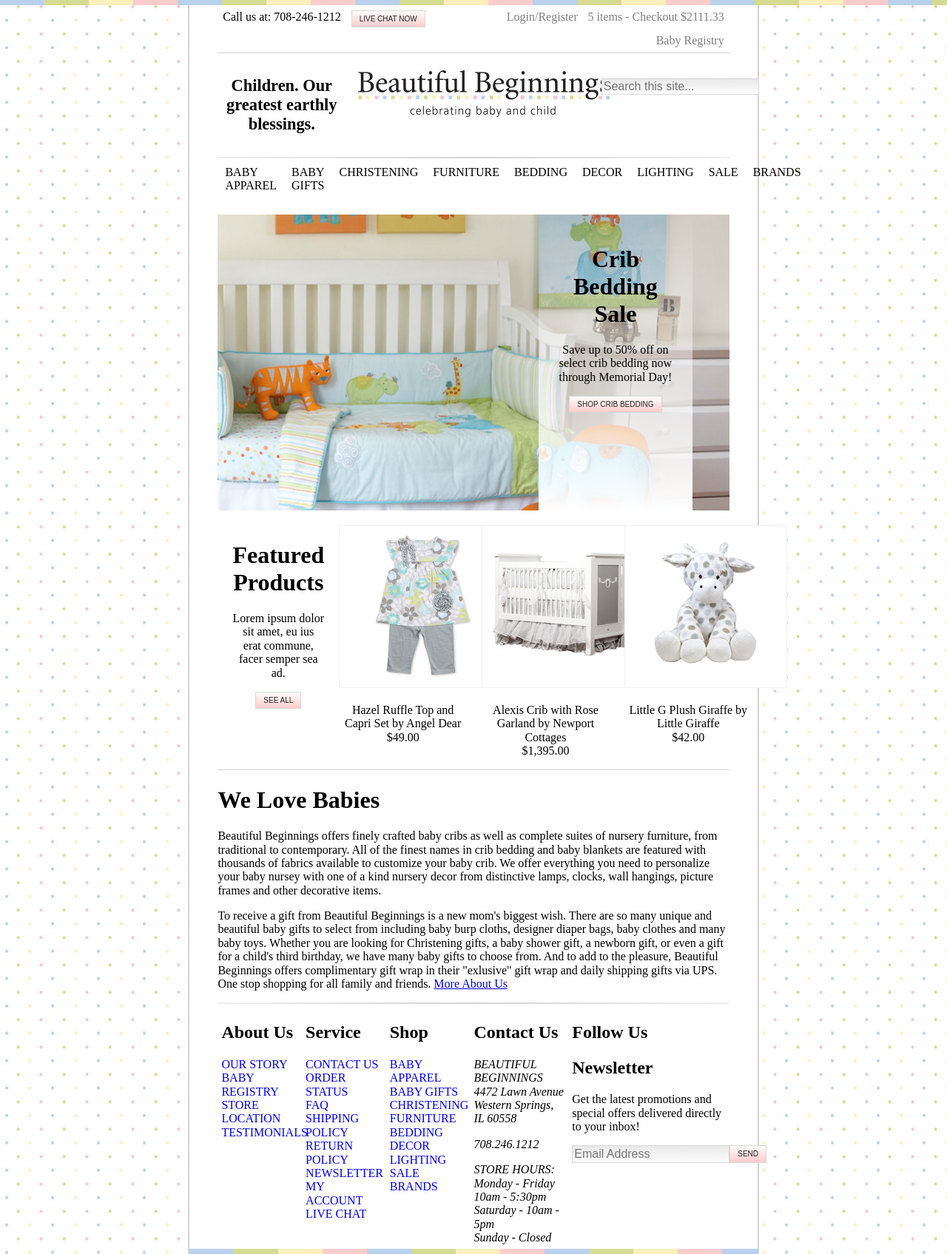
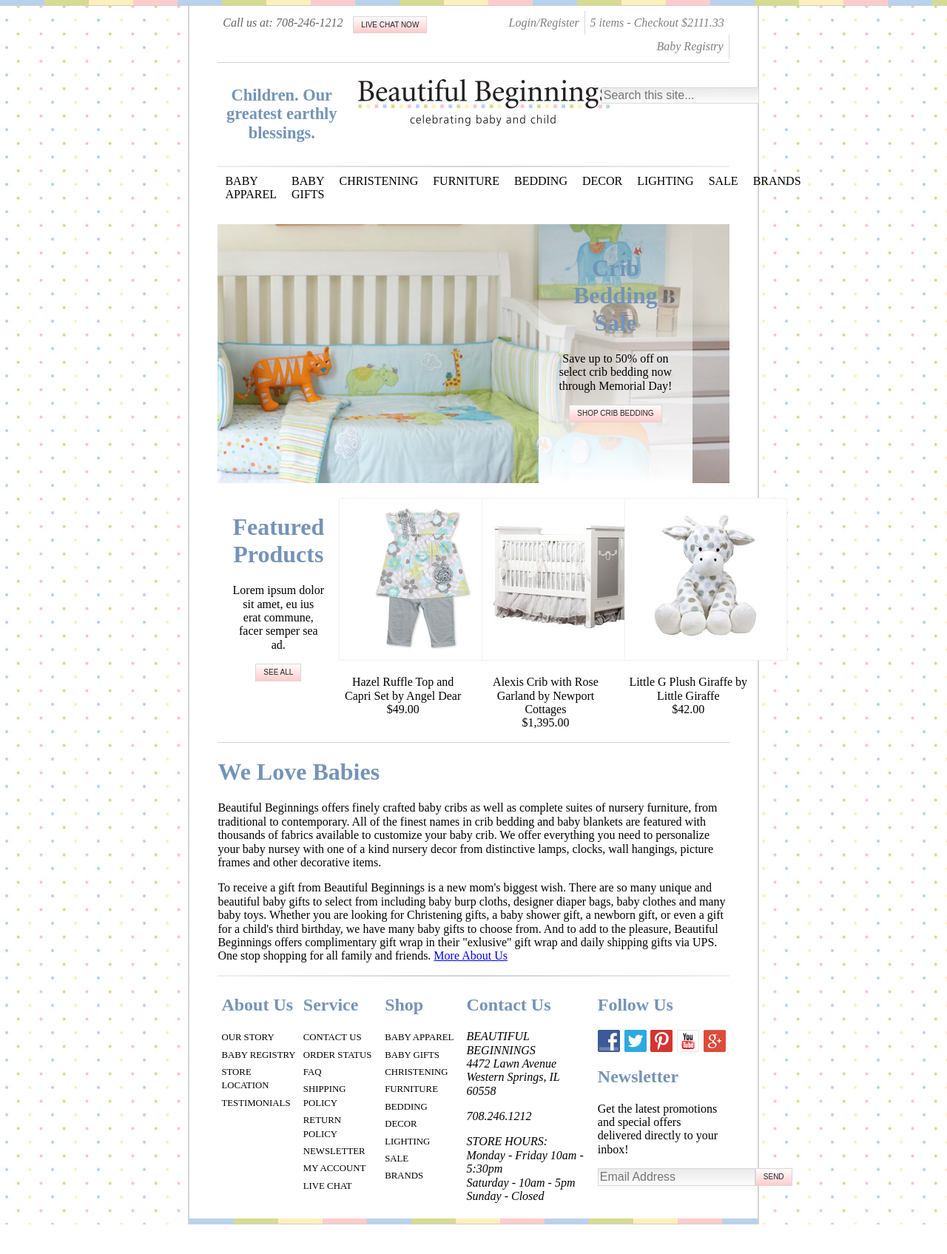
Before and after one commit to csan21/mock-two, a plain HTML site: page index.html in a window 1280 px wide. Shown: the whole page at 74% size. After the commit the page ends 1655 px from the top, so only its background shows below. Drawn offline with nearby package versions, Linux system fonts and the light colour scheme.

Commit message:
Add jquery and chocolate plugin for slideshow ease

```diff
--- a/index.html
+++ b/index.html
@@ -5,11 +5,13 @@
     <link rel="stylesheet" type="text/css" href="styles/normalize.css">
     <link rel="stylesheet" type="text/css" href="styles/main.css">
 
-    <script src="/js/application.js"></script>
+    <script src="https://ajax.googleapis.com/ajax/libs/jquery/3.2.1/jquery.min.js"></script>
+    <script src="js/jquery.chocolate.js"></script>
+    <script src="js/application.js"></script>
     <title>ae mock</title>
   </head>
   <body>
-  <div class="top-border"></div>
+  <div class="pattern-border"></div>
     <div class="container">
 
       <header>
@@ -55,7 +57,8 @@
           <h1>Crib Bedding Sale</h1>
           <p>Save up to 50% off on select crib bedding now through Memorial Day!</p>
           <button>SHOP CRIB BEDDING</button>
-        <div>
+        </div>
+        <div class="color-overlay"></div>
       </section>
 
       <section class="features">
@@ -152,6 +155,11 @@
         <div class="links-list" id="links-social">
         <h2>Follow Us</h2>
           <div class="social-icons">
+            <img src="img/sm-facebook.jpg" alt="Facebook">
+            <img src="img/sm-twitter.jpg" alt="Twitter">
+            <img src="img/sm-pinterest.jpg" alt="Pinterest">
+            <img src="img/sm-youtube.jpg" alt="Youtube">
+            <img src="img/sm-google.jpg" alt="Google">
           </div>
           <h2>Newsletter</h2>
           <p>
@@ -166,7 +174,7 @@
       <footer>
 
       </footer>
-      <div class="top-border"></div>
+      <div class="pattern-border"></div>
     </div>
   </body>
 </html>
--- a/js/application.js
+++ b/js/application.js
@@ -0,0 +1,7 @@
+$(document).ready(function() {
+  $('.slide-show').chocolate({
+    images: ['img/slide-room.jpg', 'img/slide-feet.jpg'],
+    interval: 6000,
+    speed: 2000
+  });
+});
--- /dev/null
+++ b/js/jquery.chocolate.js
@@ -0,0 +1,116 @@
+(function($) {
+  $.fn.chocolate = function(args) {
+    // Default Options
+    var options = $.extend(
+      {
+        interval: 3000,
+        speed: 1000
+      },
+      args
+    );
+
+    return this.each(function() {
+      var original = $(this);
+
+      // Create element
+      $div = $(document.createElement('div'));
+      $div.css({
+        position: 'absolute',
+        zIndex: 0,
+        overflow: 'hidden'
+      });
+
+      original.prepend($div);
+      $div.css(copybackground());
+      $div.css('background-image', 'url(' + args.images[0] + ')');
+
+      // This element background none
+      original.css('background', 'none');
+
+      // Clone bg element
+      $div2 = $div.clone();
+      $div.after($div2);
+
+      // Set postion
+      $div.css(copyPosition());
+      $div2.css(copyPosition());
+
+      // Resize window
+      $(window).resize(function() {
+        $div.css(copyPosition());
+        $div2.css(copyPosition());
+      });
+
+      // Copy background style
+      function copybackground() {
+        var backgroundProperties = [
+          'Attachment',
+          'Color',
+          'Repeat',
+          'Position',
+          'Size',
+          'Clip',
+          'Origin'
+        ];
+        var prop,
+          copyStyle = {},
+          i = 0;
+
+        for (; i < backgroundProperties.length; i++) {
+          prop = 'background' + backgroundProperties[i];
+          copyStyle[prop] = original.css(prop);
+        }
+
+        return copyStyle;
+      }
+
+      // Copy position style
+      function copyPosition() {
+        var corners = ['Top', 'Right', 'Bottom', 'Left'];
+        var i = 0,
+          position = original.position(),
+          copyStyle = {
+            top: position.top,
+            left: position.left,
+            width: original.innerWidth(),
+            height: original.innerHeight()
+          };
+
+        for (; i < corners.length; i++) {
+          corner = corners[i];
+          copyStyle['margin' + corner] = original.css('margin' + corner);
+          copyStyle['border' + corner] = original.css('border' + corner);
+        }
+
+        return copyStyle;
+      }
+
+      var count = 0,
+        current = 0;
+
+      // Change background function
+      var slide = function() {
+        if (current == args.images.length - 1) current = 0;
+        else current++;
+
+        if (count == 0) {
+          $div2.fadeOut(options.speed);
+          $div
+            .css('background-image', 'url(' + args.images[current] + ')')
+            .fadeIn(options.speed);
+          count++;
+        } else {
+          $div.fadeOut(options.speed);
+          $div2
+            .css('background-image', 'url(' + args.images[current] + ')')
+            .fadeIn(options.speed);
+          count = 0;
+        }
+      };
+
+      setInterval(function() {
+        slide();
+      }, options.interval);
+    });
+  };
+})(jQuery);
--- a/styles/_defaults.scss
+++ b/styles/_defaults.scss
@@ -1,14 +1,16 @@
+$main-blue: #7494b7;
+
 html,
 body {
   width: 100%;
   background-image: url(../img/bg-pattern.jpg);
 }
 
-.top-border {
+.pattern-border {
   background-image: url(../img/strip-footer.jpg);
   margin: 0 auto;
   width: 100%;
-  height: 7px;
+  height: 8px;
 }
 
 .line-break {
@@ -32,3 +34,9 @@ body {
     to(#efefef)
   );
 }
+
+h1,
+h2,
+h3 {
+  color: $main-blue;
+}
--- a/styles/_grid.scss
+++ b/styles/_grid.scss
@@ -14,73 +14,3 @@
 section {
   @extend .content;
 }
-
-.slide-show {
-  // background: linear-gradient(
-  //     to right,
-  //     rgba(245, 245, 245, 0),
-  //     rgba(160, 160, 160, 1)
-  //   ),
-  //   url(../img/slide-room.jpg) no-repeat center center;
-  background: url(../img/slide-room.jpg) no-repeat right center;
-  height: 400px;
-
-  > .slide-overlay {
-    background: linear-gradient(
-      to bottom,
-      rgba(255, 255, 255, 0),
-      rgba(255, 255, 255, 1)
-    );
-    text-align: center;
-    padding: 20px;
-    margin: 0 auto;
-    margin-right: 50px;
-    width: 30%;
-    height: 100%;
-    justify-content: center;
-    box-sizing: border-box;
-  }
-}
-
-.features {
-  margin-top: 20px;
-  display: flex;
-  text-align: center;
-
-  > .box {
-    width: 25%;
-    margin-left: 20px;
-  }
-}
-
-.about {
-  display: flex;
-
-  > .links-list {
-    margin: 0;
-    text-align: left;
-    width: 15%;
-    padding: 5px;
-
-    > ul {
-      list-style-type: none;
-      padding: 0;
-
-      > li > a {
-        text-decoration: none;
-      }
-    }
-  }
-}
-
-#links-contact {
-  width: 20%;
-}
-
-#links-social {
-  width: 30%;
-
-  > .email {
-    display: flex;
-  }
-}
--- a/styles/_header.scss
+++ b/styles/_header.scss
@@ -14,10 +14,12 @@ nav {
 
 .nav-top {
   @extend nav;
-  display: inline;
+  display: inline-block;
   margin-top: 1%;
-  margin-bottom: 1%;
+  margin-bottom: 0;
   box-sizing: border-box;
+  color: #666;
+  font-style: italic;
 
   > li {
     float: left;
@@ -30,9 +32,9 @@ nav {
   }
 }
 
-.nav-top li:nth-child(2),
-.nav-top li:nth-child(3) {
-  border-right: none;
+.nav-top li:nth-child(4),
+.nav-top li:nth-child(5) {
+  border-right: solid #d8d8d8 1px;
 }
 
 .nav-top li:nth-child(5),
--- a/styles/main.scss
+++ b/styles/main.scss
@@ -2,3 +2,81 @@
 @import 'grid';
 @import 'header';
 @import 'buttons';
+
+.slide-show {
+  background-position: right center;
+  background-repeat: no-repeat;
+  height: 350px;
+
+  > .slide-overlay {
+    position: relative;
+    text-align: center;
+    padding: 20px;
+    margin: 0 auto;
+    margin-right: 50px;
+    width: 30%;
+    height: 100%;
+    justify-content: center;
+    box-sizing: border-box;
+    background: linear-gradient(
+      to bottom,
+      rgba(255, 255, 255, 0),
+      rgba(255, 255, 255, 1)
+    );
+  }
+}
+
+.features {
+  margin-top: 20px;
+  display: flex;
+  text-align: center;
+
+  > .box {
+    width: 25%;
+    margin-left: 20px;
+  }
+}
+
+.about {
+  display: flex;
+  margin-bottom: 2%;
+
+  > .links-list {
+    margin: 0;
+    text-align: left;
+    width: 15%;
+    padding: 5px;
+
+    > ul {
+      list-style-type: none;
+      padding: 0;
+
+      > li {
+        margin-top: 5%;
+
+        > a {
+          text-decoration: none;
+          color: #000;
+          font-size: .8em;
+        }
+      }
+    }
+  }
+}
+
+#links-contact {
+  width: 25%;
+}
+
+#links-social {
+  width: 25%;
+
+  > .social-icons {
+    display: flex;
+    justify-content: space-between;
+  }
+
+  > .email {
+    display: flex;
+  }
+}
```
Also changed, not shown: img/sm-facebook.jpg (renamed from img/facebook.jpg), styles/main.css, 1 other file.
